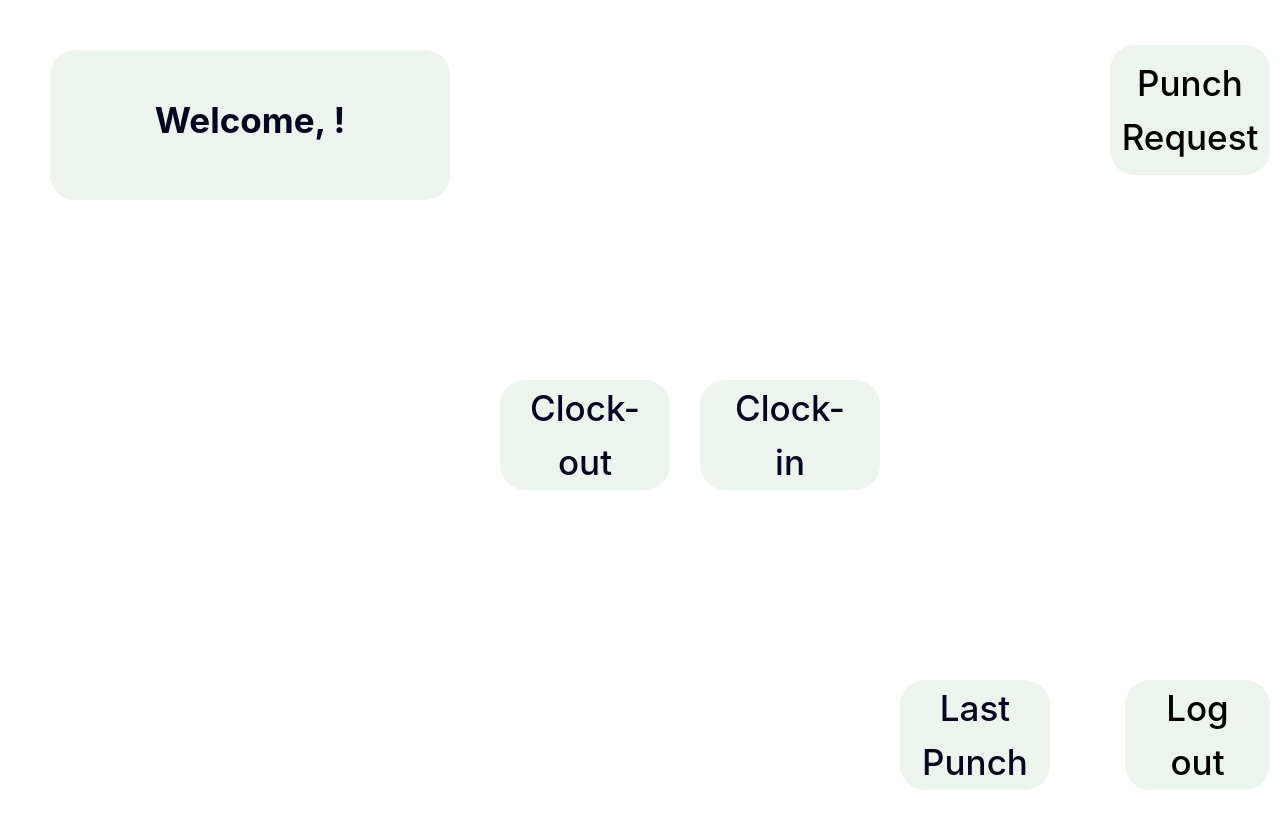
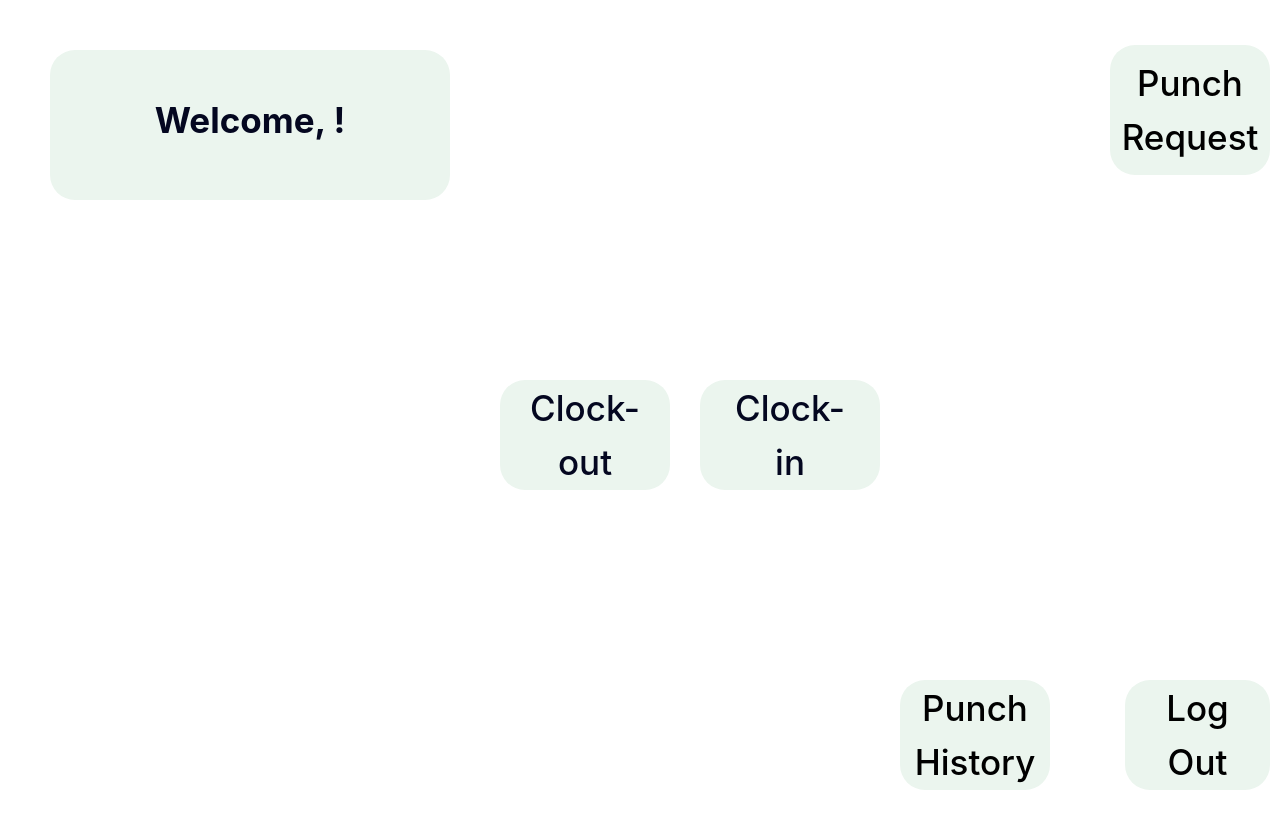
Before and after one commit to PDA-Payroll/PDA-FrontEnd, a React (Vite) app in the folder frontend/: page /dashboard in a window 1280 px wide. Shown: the top 828 px of the page. Built offline with nearby package versions, Linux system fonts and the light colour scheme.

Commit message:
fix: White button text reverted back to black

```diff
--- a/frontend/src/Pages/home.jsx
+++ b/frontend/src/Pages/home.jsx
@@ -19,50 +19,20 @@ function Home() {
         logout();
         console.log("User logged out successfully!");
     };
-
-
-
-
-    const handleClockIn = ()=> {
-
+    const handleClockIn = () => {
         const time = new Date().toLocaleTimeString();
         setCurrentTime(time);
         console.log("Clocked-In at ");
         setMessage('Clocked-In at ');
         alert('You clocked in!');
-      }
-
-      const handleClockOut = ()=> {
+    }
+    const handleClockOut = () => {
 
         console.log("Clocked-Out at ");
         setMessage('Clocked-Out at ')
-      }
-
-
-      const handleLastPunch = ()=> {
-
-        console.log("Last Punched at ");
-        setMessage('Last Punch at ')
-      }
-
-
-
-
-      const handlePunchRequest = ()=> {
-
-        console.log("Punch Request")
-      }
-
-
-
-
-
-
-
+    }
 
     return (
-
-
         <div className="Home-container">
             <div className="bubbled-rectangle1">
                 <div className="title-container">
@@ -70,50 +40,34 @@ function Home() {
                 </div>
             </div>
 
-
-
-
-
-
-
-
-
-             <button className="button-clockin title-text"  onClick={(handleClockIn) => alert('You Clocked In!')}>
+            <button className="button-clockin title-text" onClick={(handleClockIn) => alert('You Clocked In!')}>
                 Clock-in
             </button>
 
-            <button className ="button-clockout title-text"  onClick={(handleClockOut) => alert('You Clocked Out!')}>
+            <button className="button-clockout title-text" onClick={(handleClockOut) => alert('You Clocked Out!')}>
                 Clock-out
             </button>
 
 
-        <React.StrictMode>
-         <CurrentDate/>
-        </React.StrictMode>
-
-
-
+            {/*<React.StrictMode>*/}
+            <CurrentDate />
+            {/*</React.StrictMode>*/}
 
             <Link to="/Logout" className="title-text" onClick={handleLogout}>
-                <button className="bubbled-logout">
-                    Log out
+                <button style={{color: "black"}} className="bubbled-logout">
+                    Log Out
                 </button>
             </Link>
-
-
-            <button  className="button-lastPunch title-text" onClick={handleLastPunch => alert('Last Punch at!')}>
-                Last Punch
-            </button>
-
+            <Link to="/PunchHistory" className='title-text'>
+                <button style={{color: "black"}}className="button-lastPunch title-text">
+                    Punch History
+                </button>
+            </Link>
             <Link to="/punchcard-request" className="title-text">
-                <button className="button-punchRequest">
+                <button style={{color: "black"}}className="button-punchRequest">
                     Punch Request
                 </button>
             </Link>
-
-
-
-
         </div>
     );
 }
```
